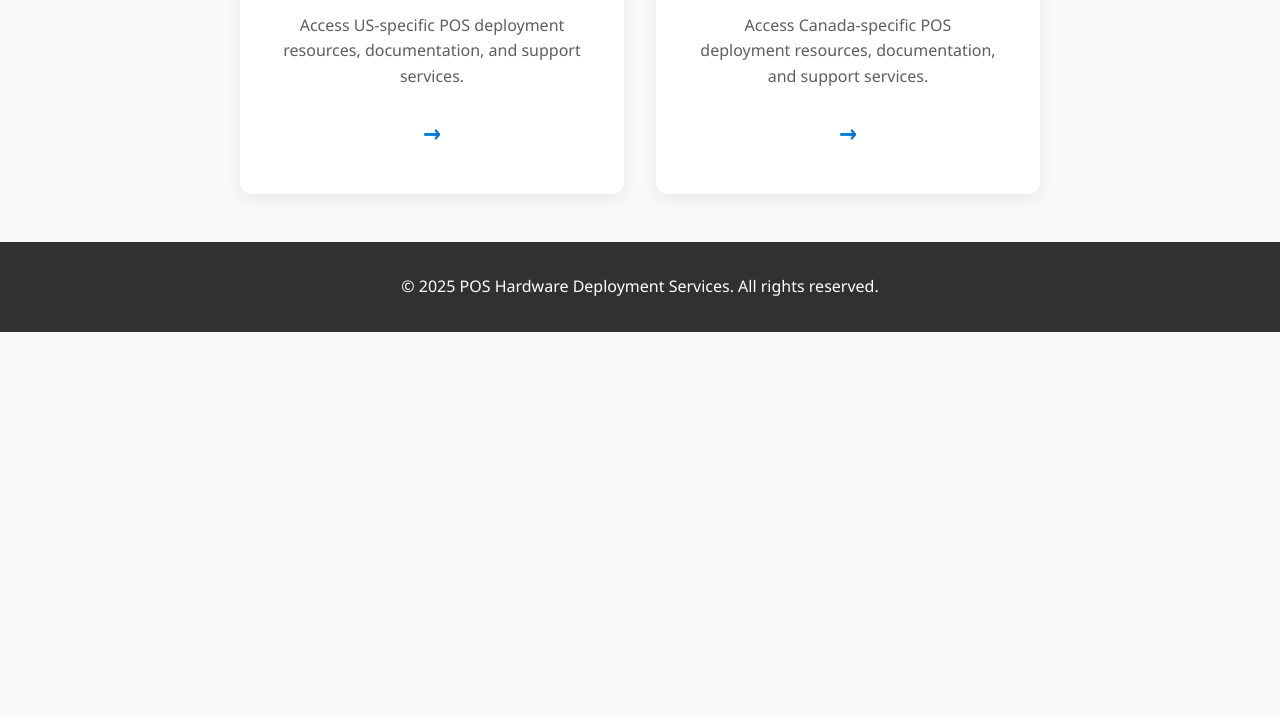
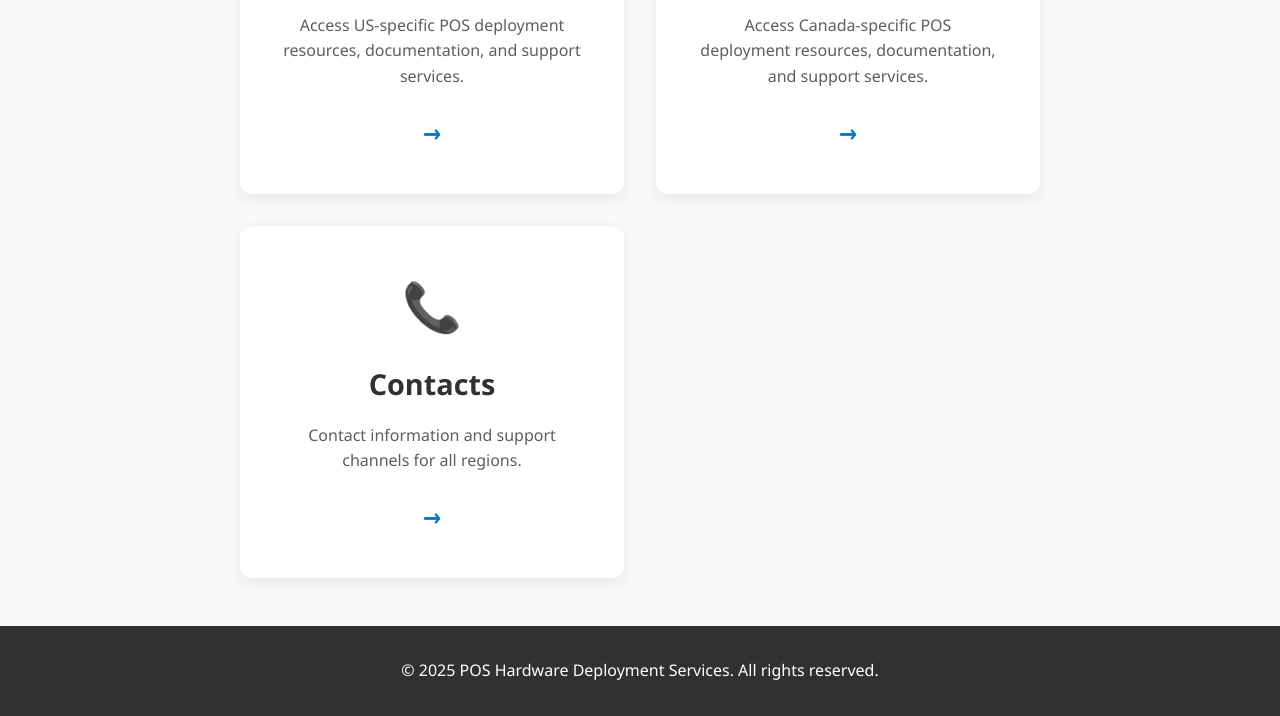
Before and after one commit to NawazSyed-dev/Test0718, a website: page all-in-one.html in a window 1280 px wide. Shown: the part 498-1214 px from the top of the page. Before the commit the page ends 830 px from the top, so only its background shows below. Drawn offline with Linux system fonts and the light colour scheme.

Commit message:
Updated all-in-one.html

```diff
--- a/all-in-one.html
+++ b/all-in-one.html
@@ -518,6 +518,13 @@
                             <div class="region-icon">🇨🇦</div>
                             <h3 class="region-title">Canada</h3>
                             <p class="region-description">Access Canada-specific POS deployment resources, documentation, and support services.</p>
+                            <div class="card-arrow">→</div>
+                        </div>
+
+                        <div class="region-card contacts" onclick="showPage('faq', 'global', 'contacts')">
+                            <div class="region-icon">📞</div>
+                            <h3 class="region-title">Contacts</h3>
+                            <p class="region-description">Contact information and support channels for all regions.</p>
                             <div class="card-arrow">→</div>
                         </div>
                     </div>
```
